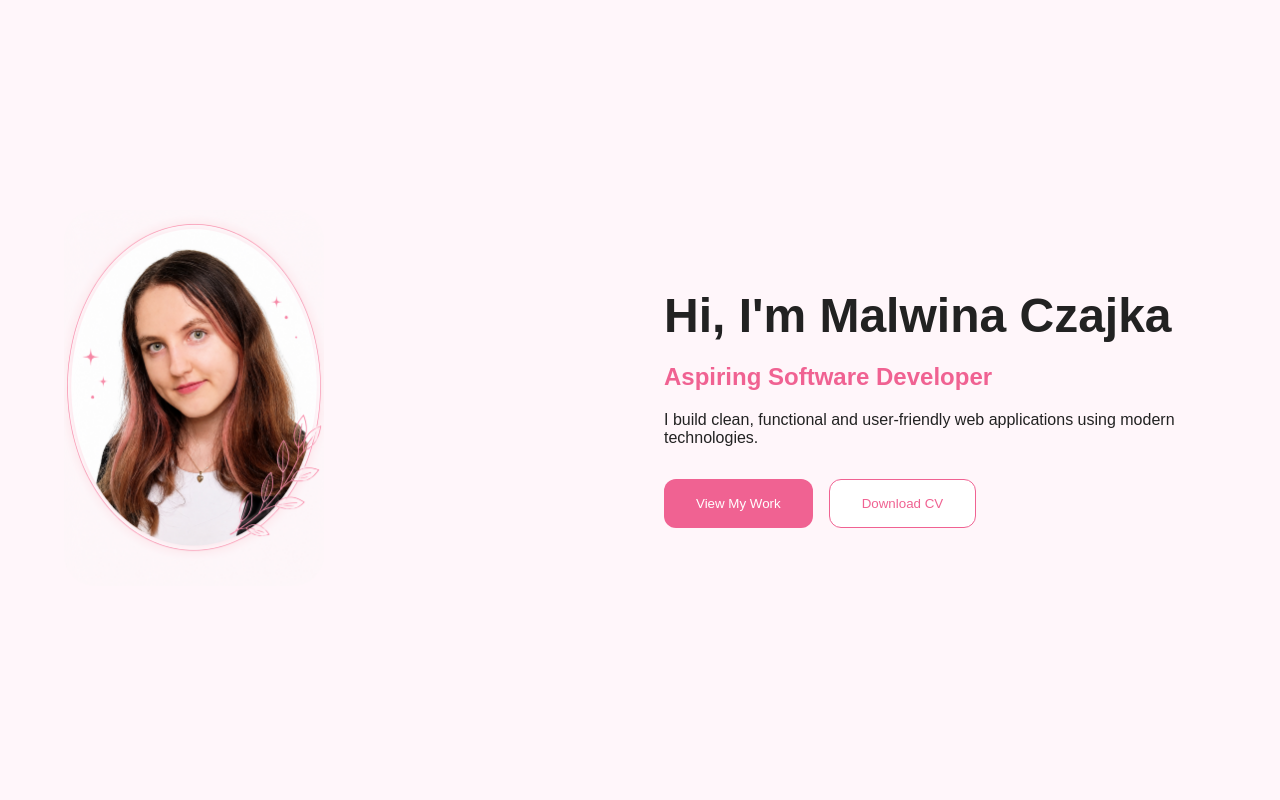
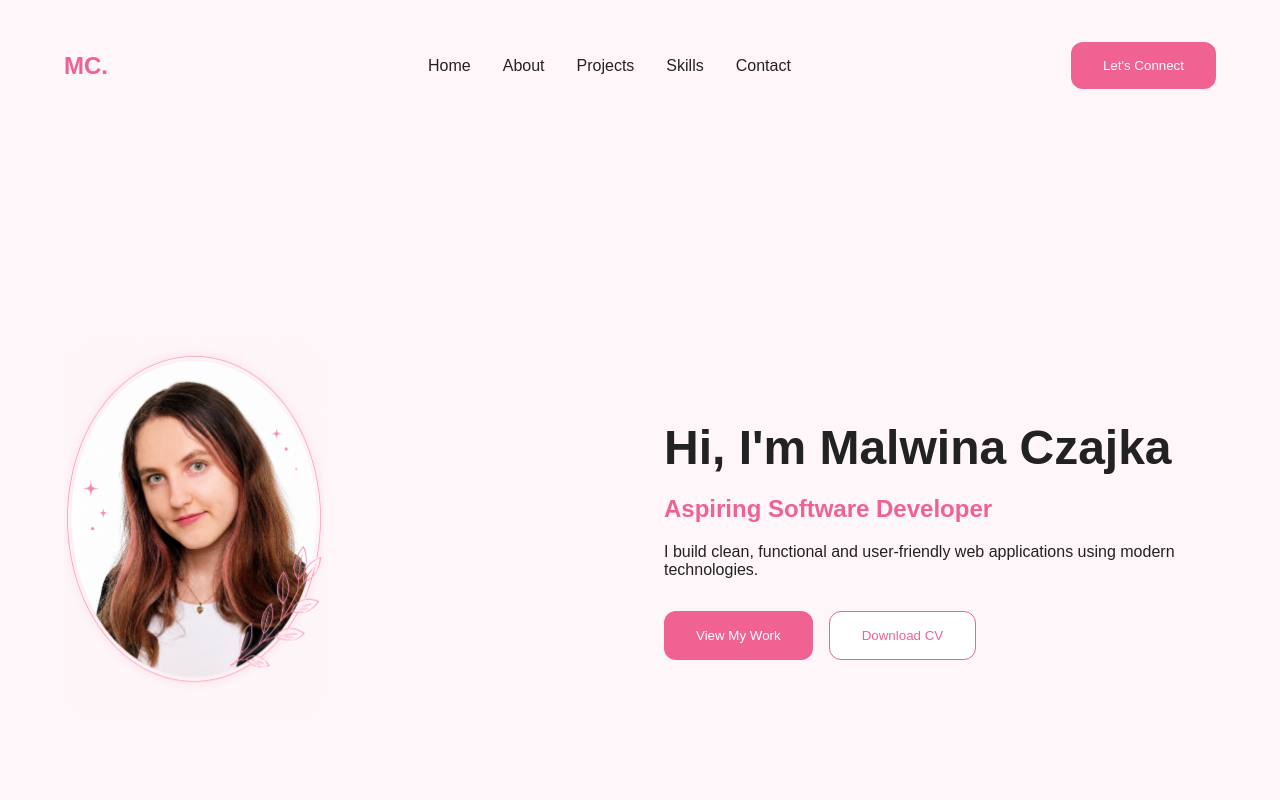
Before and after one commit to Mal-wina/Portfolio, a React app in the folder portfolio/: page / in a window 1280 px wide. Shown: the top 800 px of the page. Built offline with nearby package versions, Linux system fonts and the light colour scheme; the HTML template or start-up script is replaced by a standard one.

Commit message:
created a navbar and html for about subpage

```diff
--- a/portfolio/src/App.css
+++ b/portfolio/src/App.css
@@ -9,6 +9,26 @@ body {
   box-sizing: border-box;
 }
 
+.navbar {
+  display: flex;
+  justify-content: space-between;
+  align-items: center;
+  padding: 2rem 4rem;
+}
+
+.navbar ul {
+  display: flex;
+  gap: 2rem;
+  list-style: none;
+}
+
+.navbar li {
+  cursor: pointer;
+}
+
+.navbar h2 {
+  color: #f06292;
+}
 .hero {
   min-height: 100vh;
   display: grid;
--- a/portfolio/src/App.tsx
+++ b/portfolio/src/App.tsx
@@ -1,10 +1,15 @@
+import Navbar from "./components/Navbar";
 import Hero from "./components/Hero";
+import About from "./components/About";
 import "./App.css"
+
 
 function App() {
   return (
     <main>
+      <Navbar />
       <Hero />
+      <About />
     </main>
   );
 }
--- /dev/null
+++ b/portfolio/src/components/About.tsx
@@ -0,0 +1,37 @@
+function About() {
+    return (
+        <section className="about">
+            <div className="about-image">
+                <img src="/profile.png" alt="Malwina Czajka" />
+            </div>
+
+            <div className="about-text">
+                <p className="section-title">About Me</p>
+
+                <h2>Aspiring Full-Stack Developer</h2>
+
+                <p>
+                    I'm an Information Technology student passionate about building modern,
+                    user-friendly web applications. I enjoy working with frontend and
+                    backend technologies and creating projects that solve real problems.
+                </p>
+
+                <p>
+                    Recently I've been working with React, TypeScript, C#, .NET,
+                    PostgreSQL and Supabase while building business and personal projects.
+                </p>
+
+                <div className="tech-stack">
+                    <span>React</span>
+                    <span>Typescript</span>
+                    <span>C#</span>
+                    <span>.NET</span>
+                    <span>PostgreSQL</span>
+                    <span>Java</span>
+                </div>
+            </div>
+        </section>
+    );
+}
+
+export default About;
--- /dev/null
+++ b/portfolio/src/components/Navbar.tsx
@@ -0,0 +1,19 @@
+function Navbar() {
+    return (
+        <nav className="navbar">
+            <h2>MC.</h2>
+
+            <ul>
+                <li>Home</li>
+                <li>About</li>
+                <li>Projects</li>
+                <li>Skills</li>
+                <li>Contact</li>
+            </ul>
+
+            <button>Let's Connect</button>
+        </nav>
+    );
+}
+
+export default Navbar;
```
